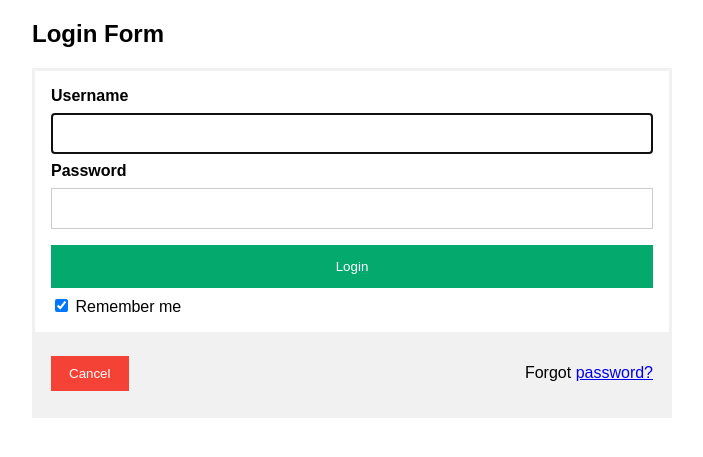
After one commit to Casanova02/Practica1_Django, a Django app: page /accounts/login/ in a window 1280 px wide. The commit adds this page. Shown: the top 457 px of the page, without its empty margins (296-999 px from the left). Run offline with Django 4.2, Linux system fonts and the light colour scheme.

Commit message:
Practica dia 2 finalizada correctamente

```diff
--- /dev/null
+++ b/prueba/templates/registration/login.html
@@ -0,0 +1,117 @@
+{% load static %}
+<!DOCTYPE html>
+<html>
+<!--EJEMPLO ADAPTADO DE https://www.w3schools.com/howto/howto_css_login_form.asp -->
+<head>
+<meta name="viewport" content="width=device-width, initial-scale=1">
+<style>
+body {font-family: Arial, Helvetica, sans-serif;}
+form {border: 3px solid #f1f1f1;}
+
+input[type=text], input[type=password] {
+  width: 100%;
+  padding: 12px 20px;
+  margin: 8px 0;
+  display: inline-block;
+  border: 1px solid #ccc;
+  box-sizing: border-box;
+}
+
+button {
+  background-color: #04AA6D;
+  color: white;
+  padding: 14px 20px;
+  margin: 8px 0;
+  border: none;
+  cursor: pointer;
+  width: 100%;
+}
+
+button:hover {
+  opacity: 0.8;
+}
+
+.cancelbtn {
+  width: auto;
+  padding: 10px 18px;
+  background-color: #f44336;
+}
+
+.imgcontainer {
+  text-align: center;
+  margin: 24px 0 12px 0;
+}
+
+img.avatar {
+  width: 40%;
+  border-radius: 50%;
+}
+
+.container {
+  padding: 16px;
+}
+
+.contenedor{
+    width: 50vw;
+    margin-left: 25vw;
+}
+
+span.psw {
+  float: right;
+  padding-top: 16px;
+}
+
+/* Change styles for span and cancel button on extra small screens */
+@media screen and (max-width: 300px) {
+  span.psw {
+     display: block;
+     float: none;
+  }
+  .cancelbtn {
+     width: 100%;
+  }
+}
+</style>
+</head>
+<body>
+
+
+
+<div class="contenedor">
+    <h2>Login Form</h2>
+    <form action="{% url 'login' %}" method="post">
+    {% csrf_token %}
+    <div class="container">
+        {% if form.errors %}
+        <p>Your username and password didn't match. Please try again.</p>
+        {% endif %}
+
+        {% if next %}
+            {% if user.is_authenticated %}
+            <p>Your account doesn't have access to this page. To proceed,
+            please login with an account that has access.</p>
+            {% else %}
+            <p>Please login to see this page.</p>
+            {% endif %}
+        {% endif %}
+
+        <label for="uname"><b>Username</b></label>
+        {{ form.username }}
+
+        <label for="psw"><b>Password</b></label>
+        {{ form.password }}
+
+        <button type="submit">Login</button>
+        <label>
+        <input type="checkbox" checked="checked" name="remember"> Remember me
+        </label>
+    </div>
+
+    <div class="container" style="background-color:#f1f1f1">
+        <button type="button" class="cancelbtn">Cancel</button>
+        <span class="psw">Forgot <a href="#">password?</a></span>
+    </div>
+    </form>
+</div>
+</body>
+</html>
```
Also changed, not shown: prueba/templates/autores/actualizar_autor.html (added, +26 -0 lines), prueba/templates/autores/autor_detalle.html (added, +28 -0 lines), prueba/templates/autores/autores.html (added, +18 -0 lines), prueba/templates/autores/crear_autor.html (added, +24 -0 lines), prueba/templates/autores/eliminar_autor.html (added, +19 -0 lines), prueba/templates/base.html (+9 -6 lines).
